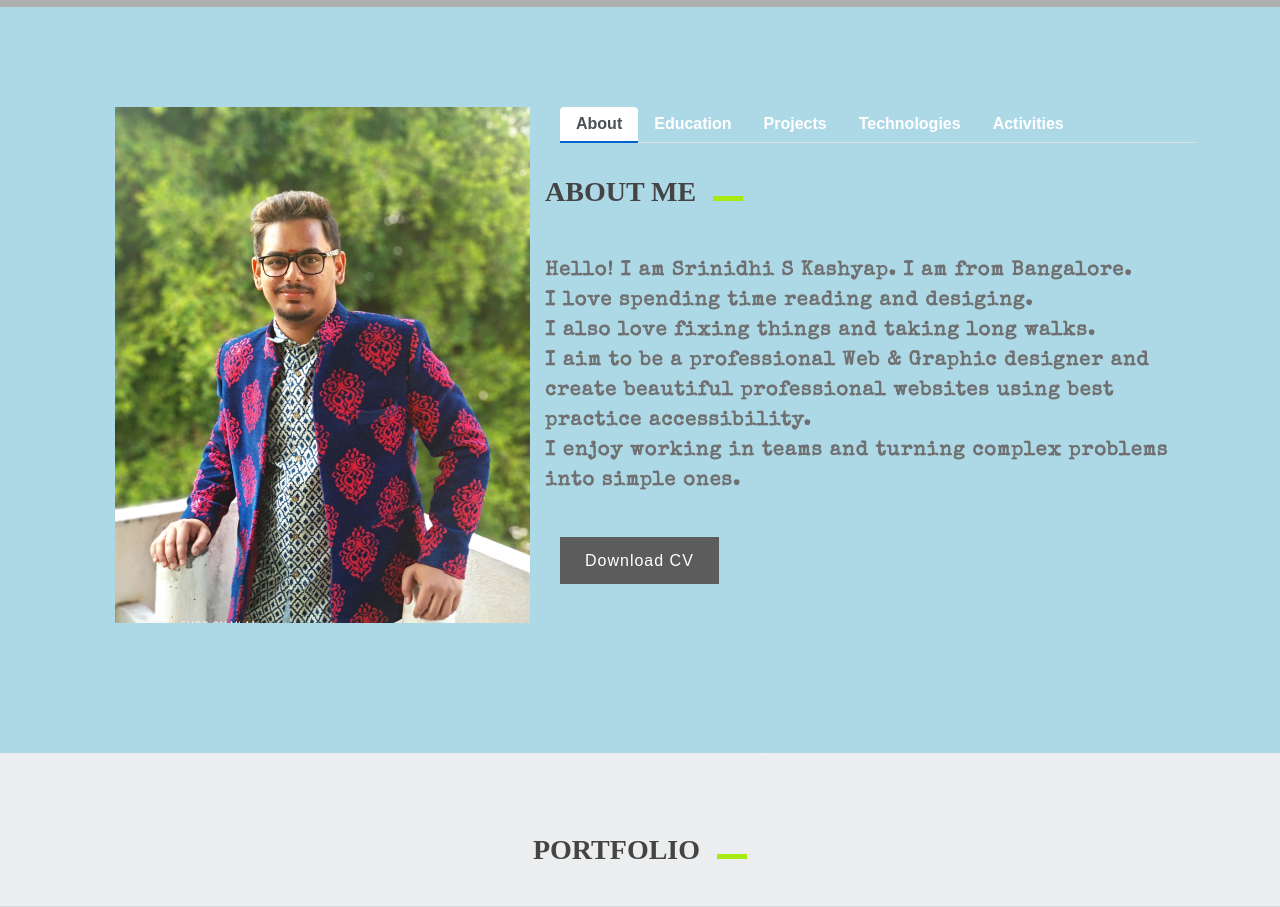
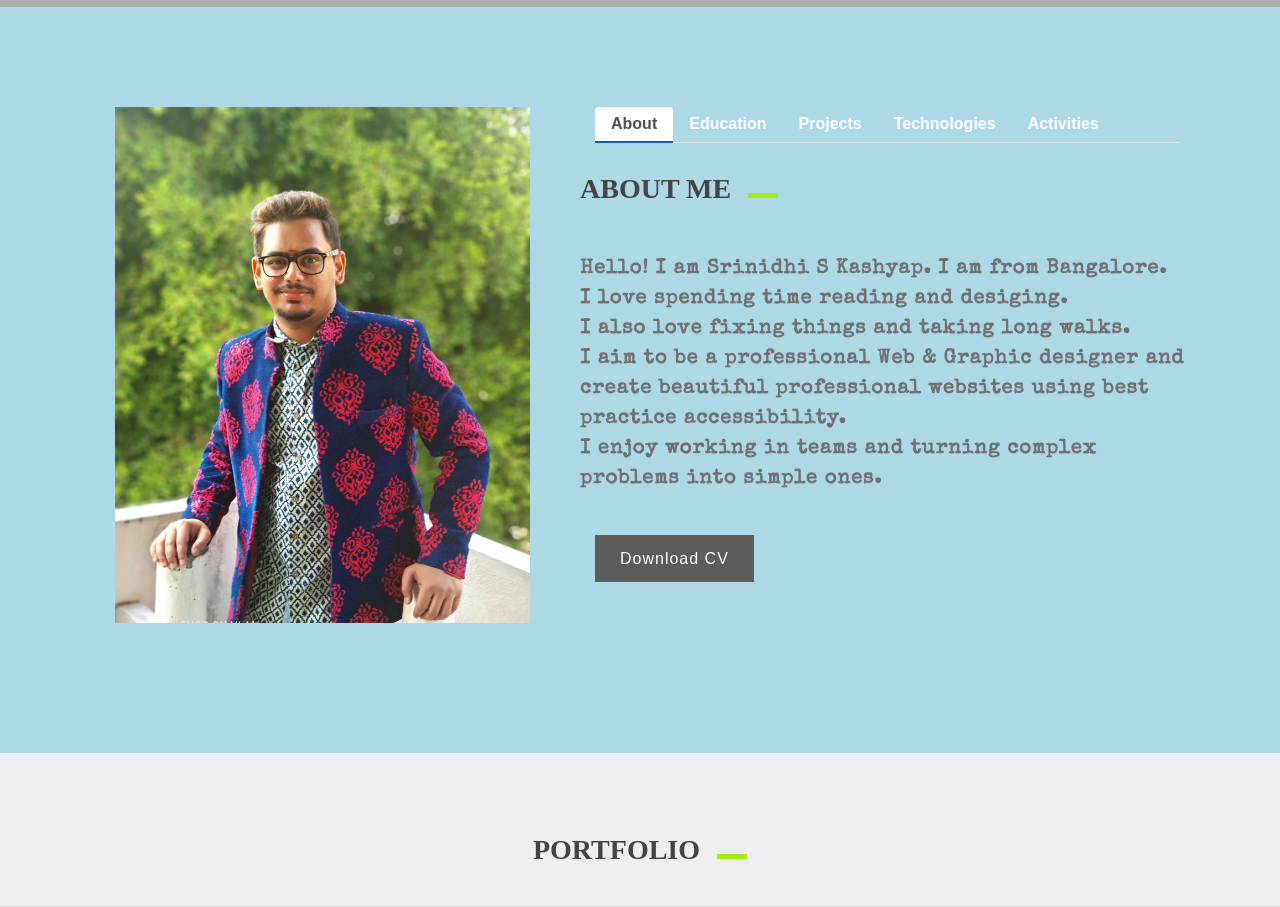
Before and after one commit to Srinidhikash/srinidhikash.github.io, a plain HTML site: page index.html in a window 1280 px wide. Shown: the part 853-1760 px from the top of the page. Drawn offline with nearby package versions, Linux system fonts and the light colour scheme; some packages are replaced by stand-ins of ours; a script that the page names is missing; a web font is replaced by a local one.

Commit message:
Update style.css

```diff
--- a/css/style.css
+++ b/css/style.css
@@ -810,3 +810,8 @@ p#fontt {
     font-family: 'Special Elite', cursive !important;
      font-size: 20px;
 }
+
+.about-wrapper .col-sm-12, .col-xs-12{
+    padding-left: 50px !important;
+    padding-right: 30px !important;
+}
```
